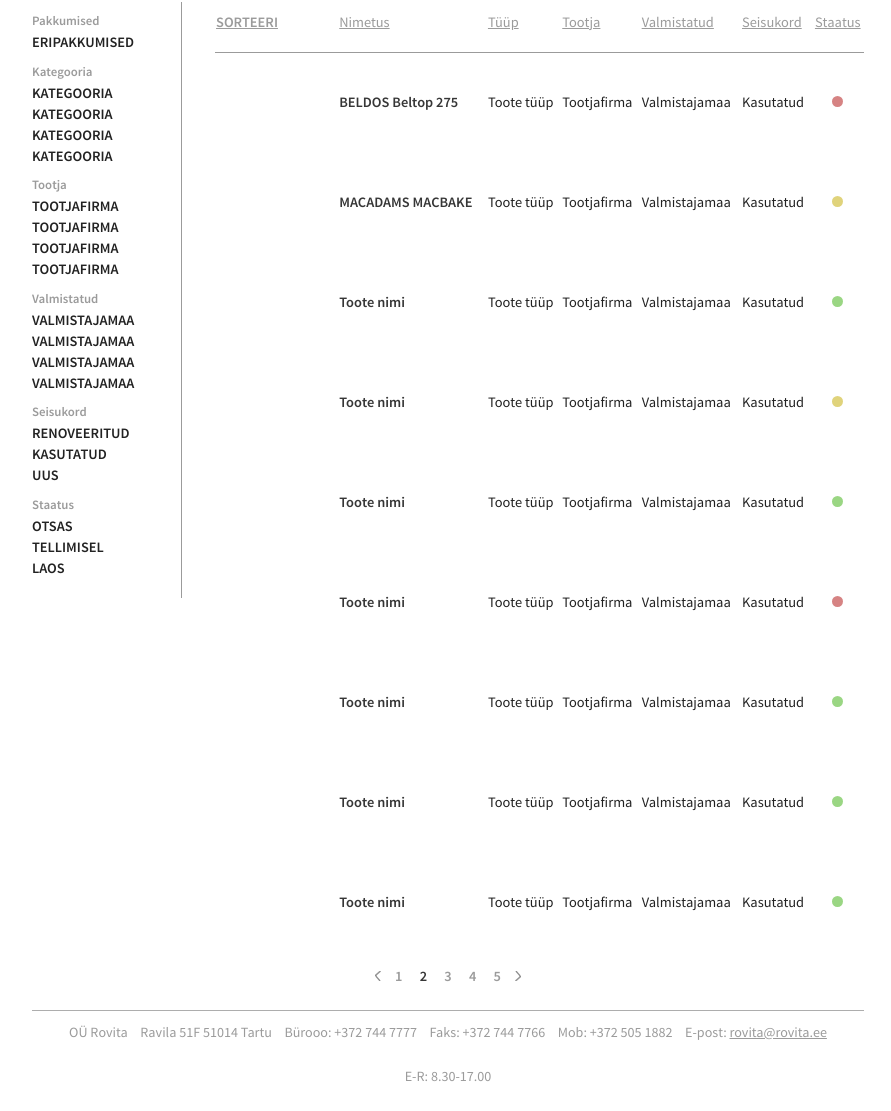
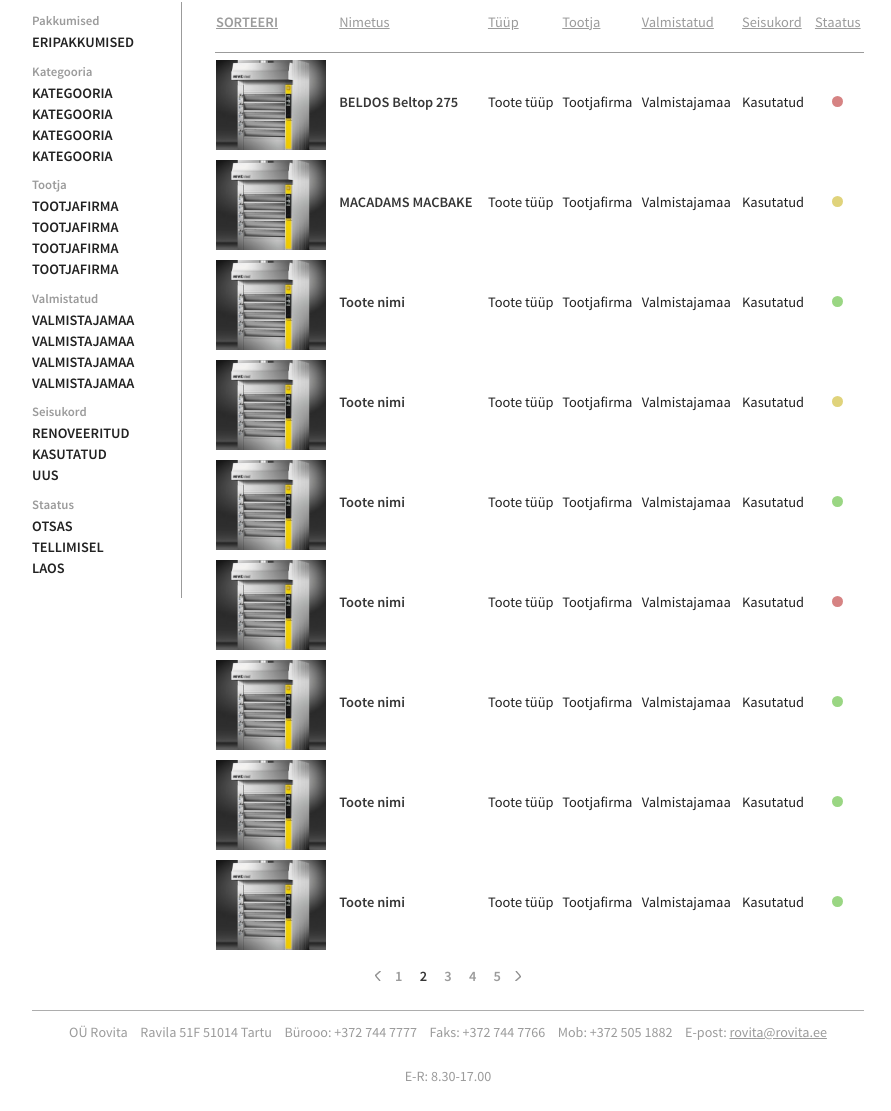
Before and after one commit to Crisp-EE/Rovita, a plain HTML site: page nimistu.html in a window 1280 px wide. Shown: the part 266-1377 px from the top of the page, without its empty margins (192-1083 px from the left). Drawn offline with nearby package versions, Linux system fonts and the light colour scheme; files that its build step writes are made by us from their sources; the site is published under a folder, as on GitHub Pages, so addresses that start at the root find nothing.

Commit message:
Dokumentatsioon

```diff
--- a/nimistu.html
+++ b/nimistu.html
@@ -166,7 +166,7 @@
 			        <td>Staatus</td>
 			    </tr>
 			    <tr>
-			        <td><a href=""><div class="productImg" style="background-image: url(/img/pildike.jpg);"></div></a></td>
+			        <td><a href=""><div class="productImg" style="background-image: url(img/pildike.jpg);"></div></a></td>
 			        <td><a href="">BELDOS Beltop 275</a></td>
 			        <td>Toote tüüp</td>
 			        <td>Tootjafirma</td>
@@ -175,7 +175,7 @@
 			        <td><div class="red"></div></td>
 			    </tr>
 			    <tr>
-			        <td><a href=""><div class="productImg" style="background-image: url(/img/pildike.jpg);"></div></a></td>
+			        <td><a href=""><div class="productImg" style="background-image: url(img/pildike.jpg);"></div></a></td>
 			        <td><a href="">MACADAMS MACBAKE</a></td>
 			        <td>Toote tüüp</td>
 			        <td>Tootjafirma</td>
@@ -184,7 +184,7 @@
 			        <td><div class="yellow"></div></td>
 			    </tr>
 			    <tr>
-			        <td><a href=""><div class="productImg" style="background-image: url(/img/pildike.jpg);"></div></a></td>
+			        <td><a href=""><div class="productImg" style="background-image: url(img/pildike.jpg);"></div></a></td>
 			        <td><a href="">Toote nimi</a></td>
 			        <td>Toote tüüp</td>
 			        <td>Tootjafirma</td>
@@ -193,7 +193,7 @@
 			        <td><div class="green"></div></td>
 			    </tr>
 			    <tr>
-			        <td><a href=""><div class="productImg" style="background-image: url(/img/pildike.jpg);"></div></a></td>
+			        <td><a href=""><div class="productImg" style="background-image: url(img/pildike.jpg);"></div></a></td>
 			        <td><a href="">Toote nimi</a></td>
 			        <td>Toote tüüp</td>
 			        <td>Tootjafirma</td>
@@ -202,7 +202,7 @@
 			        <td><div class="yellow"></div></td>
 			    </tr>
 			    <tr>
-			        <td><a href=""><div class="productImg" style="background-image: url(/img/pildike.jpg);"></div></a></td>
+			        <td><a href=""><div class="productImg" style="background-image: url(img/pildike.jpg);"></div></a></td>
 			        <td><a href="">Toote nimi</a></td>
 			        <td>Toote tüüp</td>
 			        <td>Tootjafirma</td>
@@ -211,7 +211,7 @@
 			        <td><div class="green"></div></td>
 			    </tr>
 			    <tr>
-			        <td><a href=""><div class="productImg" style="background-image: url(/img/pildike.jpg);"></div></a></td>
+			        <td><a href=""><div class="productImg" style="background-image: url(img/pildike.jpg);"></div></a></td>
 			        <td><a href="">Toote nimi</a></td>
 			        <td>Toote tüüp</td>
 			        <td>Tootjafirma</td>
@@ -220,7 +220,7 @@
 			        <td><div class="red"></div></td>
 			    </tr>
 			    <tr>
-			        <td><a href=""><div class="productImg" style="background-image: url(/img/pildike.jpg);"></div></a></td>
+			        <td><a href=""><div class="productImg" style="background-image: url(img/pildike.jpg);"></div></a></td>
 			        <td><a href="">Toote nimi</a></td>
 			        <td>Toote tüüp</td>
 			        <td>Tootjafirma</td>
@@ -229,7 +229,7 @@
 			        <td><div class="green"></div></td>
 			    </tr>
 			    <tr>
-			        <td><a href=""><div class="productImg" style="background-image: url(/img/pildike.jpg);"></div></a></td>
+			        <td><a href=""><div class="productImg" style="background-image: url(img/pildike.jpg);"></div></a></td>
 			        <td><a href="">Toote nimi</a></td>
 			        <td>Toote tüüp</td>
 			        <td>Tootjafirma</td>
@@ -238,7 +238,7 @@
 			        <td><div class="green"></div></td>
 			    </tr>
 			    <tr>
-			        <td><a href=""><div class="productImg" style="background-image: url(/img/pildike.jpg);"></div></a></td>
+			        <td><a href=""><div class="productImg" style="background-image: url(img/pildike.jpg);"></div></a></td>
 			        <td><a href="">Toote nimi</a></td>
 			        <td>Toote tüüp</td>
 			        <td>Tootjafirma</td>
```
Also changed, not shown: dokumentatsioon/pilt1.jpg (deleted), dokumentatsioon/pilt2.jpg (deleted), 2 other files.
